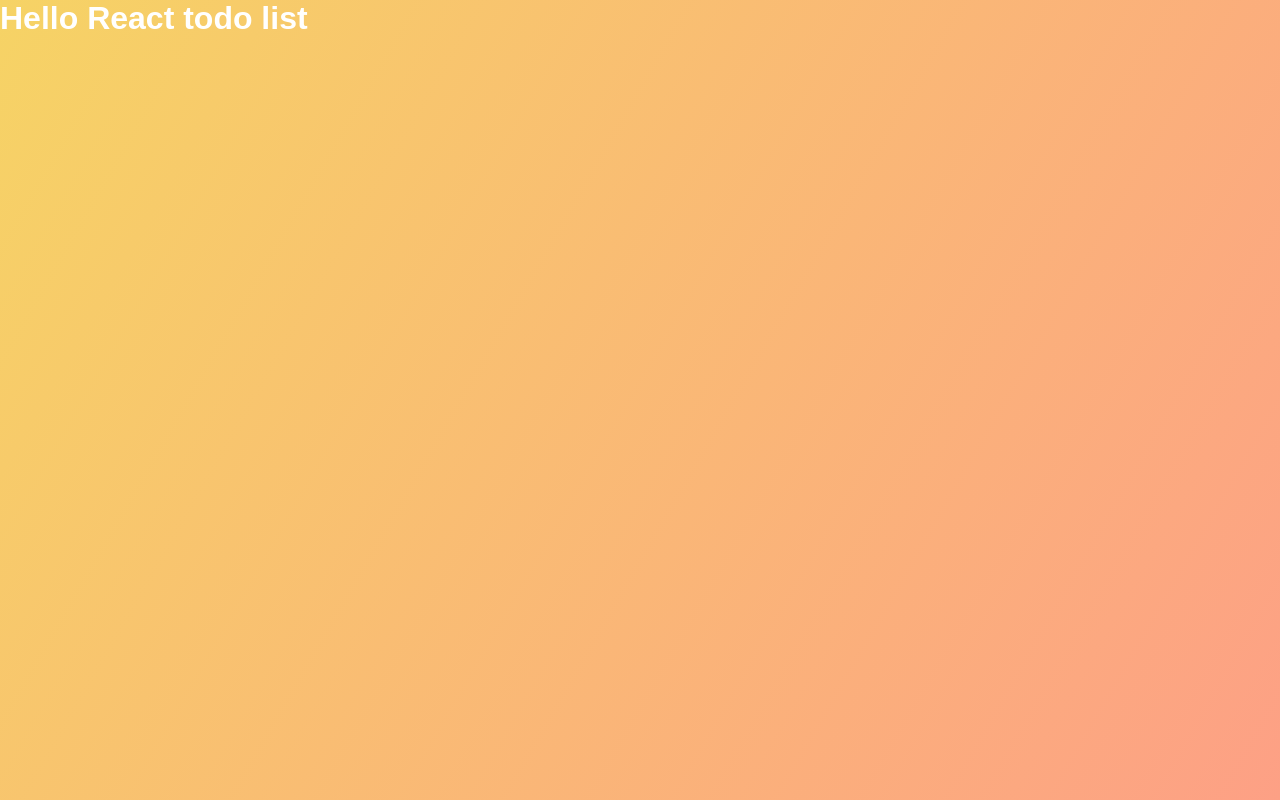
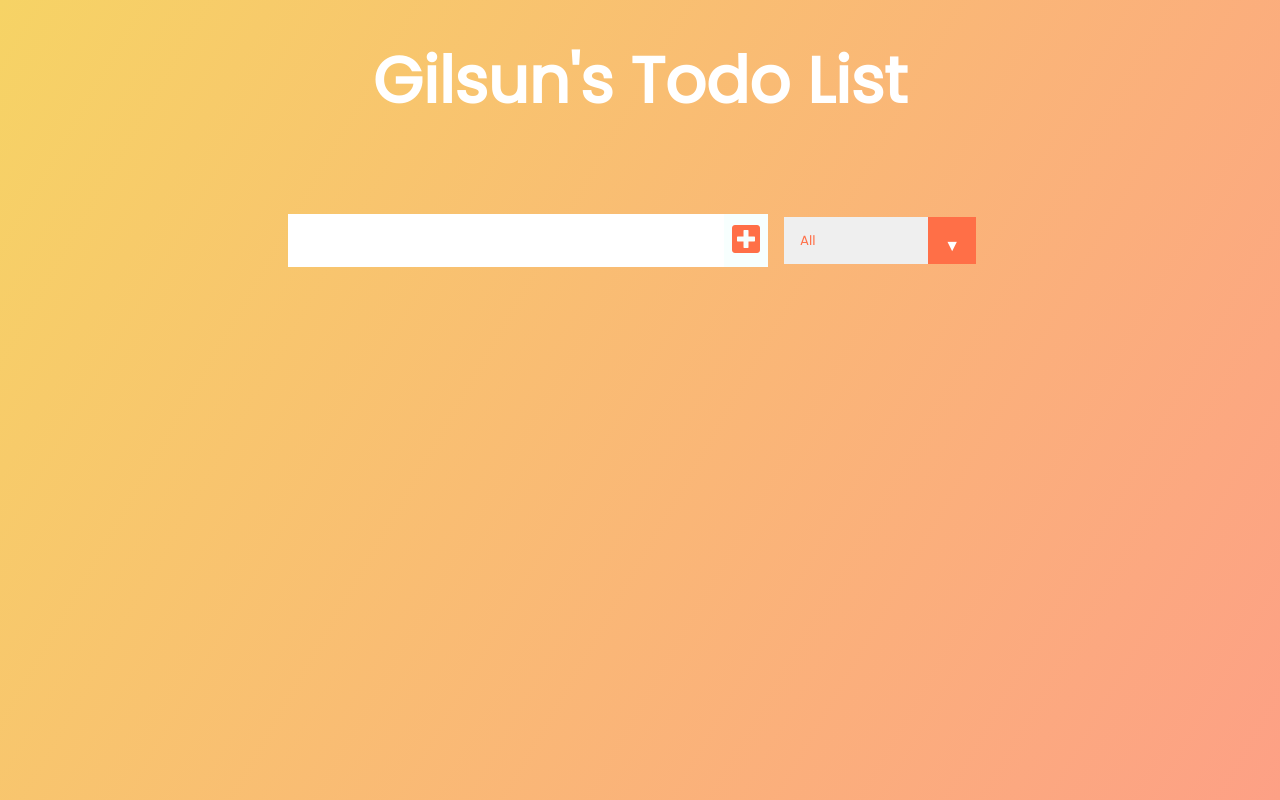
Before and after one commit to gilsun/todoList-practice, a React (Create React App) app: page / in a window 1280 px wide. Built offline with nearby package versions, Linux system fonts and the light colour scheme.

Commit message:
create inputForm and add the function for submitTodoHandler

```diff
--- a/public/index.html
+++ b/public/index.html
@@ -10,6 +10,16 @@
       content="Web site created using create-react-app"
     />
     <link rel="apple-touch-icon" href="%PUBLIC_URL%/logo192.png" />
+    <link
+    href="https://fonts.googleapis.com/css?family=Poppins&display=swap"
+    rel="stylesheet"
+  />
+  <link
+    rel="stylesheet"
+    href="https://cdnjs.cloudflare.com/ajax/libs/font-awesome/5.12.1/css/all.min.css"
+    integrity="sha256-mmgLkCYLUQbXn0B1SRqzHar6dCnv9oZFPEC1g1cwlkk="
+    crossorigin="anonymous"
+  />
     <!--
       manifest.json provides metadata used when your web app is installed on a
       user's mobile device or desktop. See https://developers.google.com/web/fundamentals/web-app-manifest/
--- a/src/App.js
+++ b/src/App.js
@@ -1,10 +1,20 @@
-
 import "./App.css";
+import { useState } from "react";
+//import components
+import InputForm from "./components/InputForm";
+import TodoList from "./components/TodoList";
 
 function App() {
+  const [inputText, setInputText] = useState("");
+  const [todos, setTodos] = useState([]);
+
   return (
     <div className="App">
-      <h1>Hello React todo list </h1>
+      <header>
+        <h1>Gilsun's Todo List {inputText}</h1>
+      </header>
+      <InputForm todos={todos} setTodos={setTodos} inputText={inputText} setInputText={setInputText} />
+      <TodoList />
     </div>
   );
 }
--- /dev/null
+++ b/src/components/InputForm.js
@@ -0,0 +1,44 @@
+const InputForm = ({ inputText, setInputText, todos, setTodos }) => {
+  // function to update the text user input
+
+  const inputTextHandler = (e) => {
+    console.log(e.target.value);
+    setInputText(e.target.value);
+  };
+
+  const submitTodoHandler = (e) => {
+    e.preventDefault();
+    setTodos([
+      ...todos,
+      {
+        text: inputText,
+        compledted: false,
+        id: Math.random() * 1000,
+      },
+    ]);
+    setInputText("");
+  };
+
+  return (
+    <form>
+      <input
+        value={inputText}
+        onChange={inputTextHandler}
+        type="text"
+        className="todo-input"
+      />
+      <button onClick={submitTodoHandler} className="todo-button" type="submit">
+        <i className="fas fa-plus-square"></i>
+      </button>
+      <div className="select">
+        <select name="todos" className="filter-todo">
+          <option value="all">All</option>
+          <option value="completed">Completed</option>
+          <option value="uncompleted">Uncompleted</option>
+        </select>
+      </div>
+    </form>
+  );
+};
+
+export default InputForm;
--- /dev/null
+++ b/src/components/TodoList.js
@@ -0,0 +1,9 @@
+const TodoList = () => {
+  return (
+    <div className="todo-container">
+      <ul className="todo-list"></ul>
+    </div>
+  );
+};
+
+export default TodoList;
```
